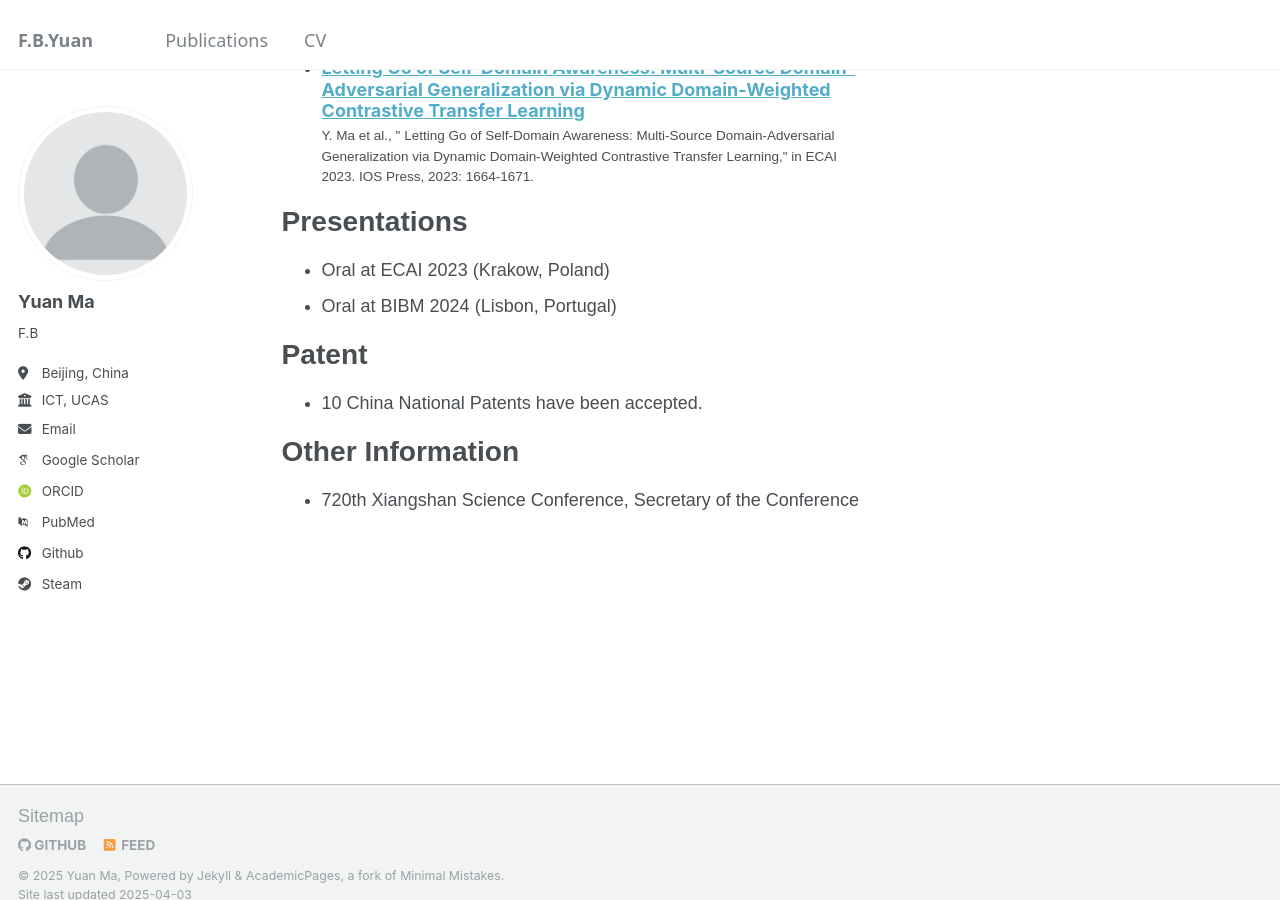
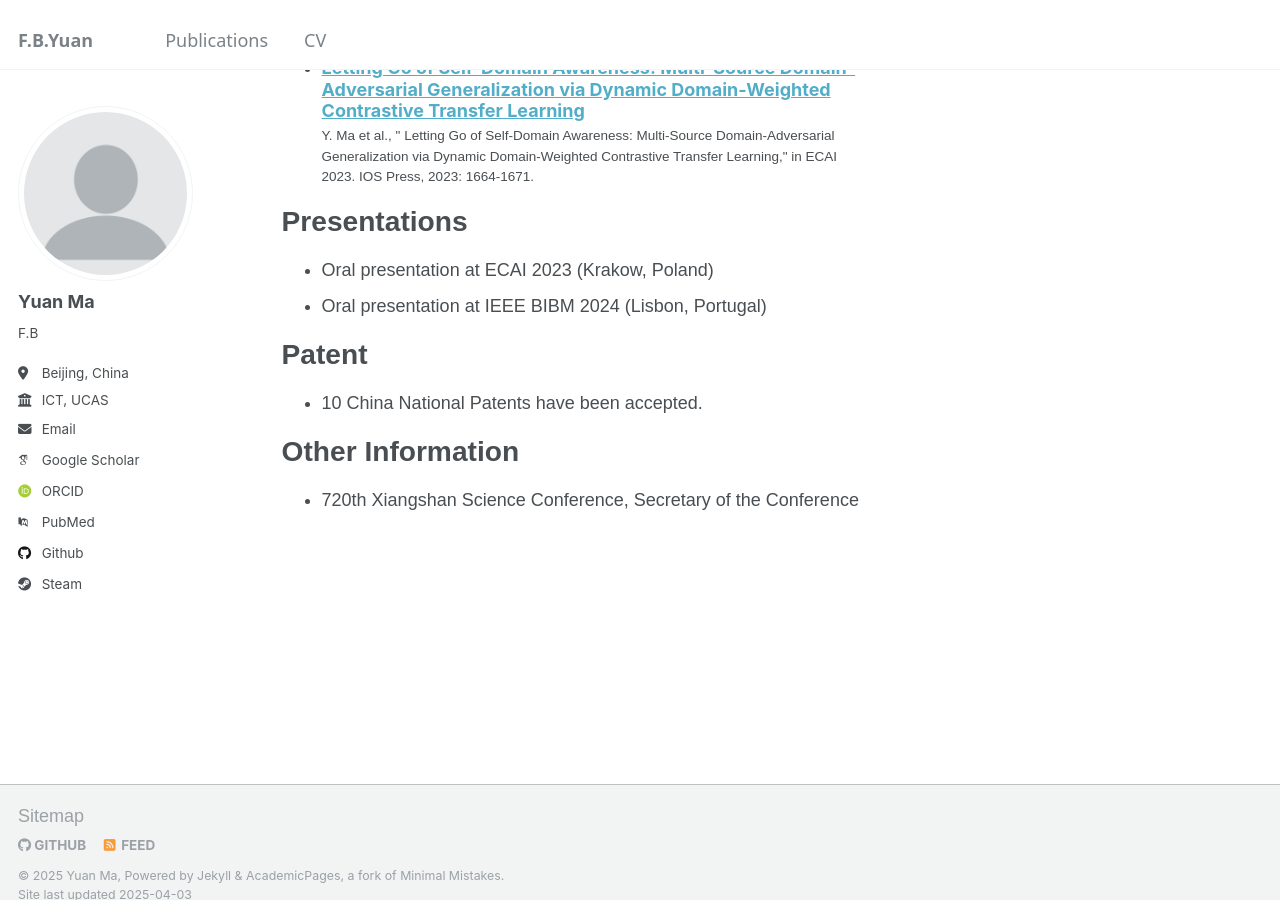
Before and after one commit to FByyyyuan/FByyyyuan.github.io, a Jekyll site: the page built from _pages/cv.md, in a window 1280 px wide and 900 px high, scrolled down 1526 px. Built offline with Jekyll 4.4.1, drawn with Linux system fonts in a browser that asks for light colours; some web fonts are replaced.

Commit message:
Update cv.md

```diff
--- a/_pages/cv.md
+++ b/_pages/cv.md
@@ -46,8 +46,8 @@ Publications
 
 Presentations
 ======
-* Oral at ECAI 2023 (Krakow, Poland)
-* Oral at BIBM 2024 (Lisbon, Portugal)
+* Oral presentation at ECAI 2023 (Krakow, Poland)
+* Oral presentation at IEEE BIBM 2024 (Lisbon, Portugal)
 
 Patent
 ======
```
